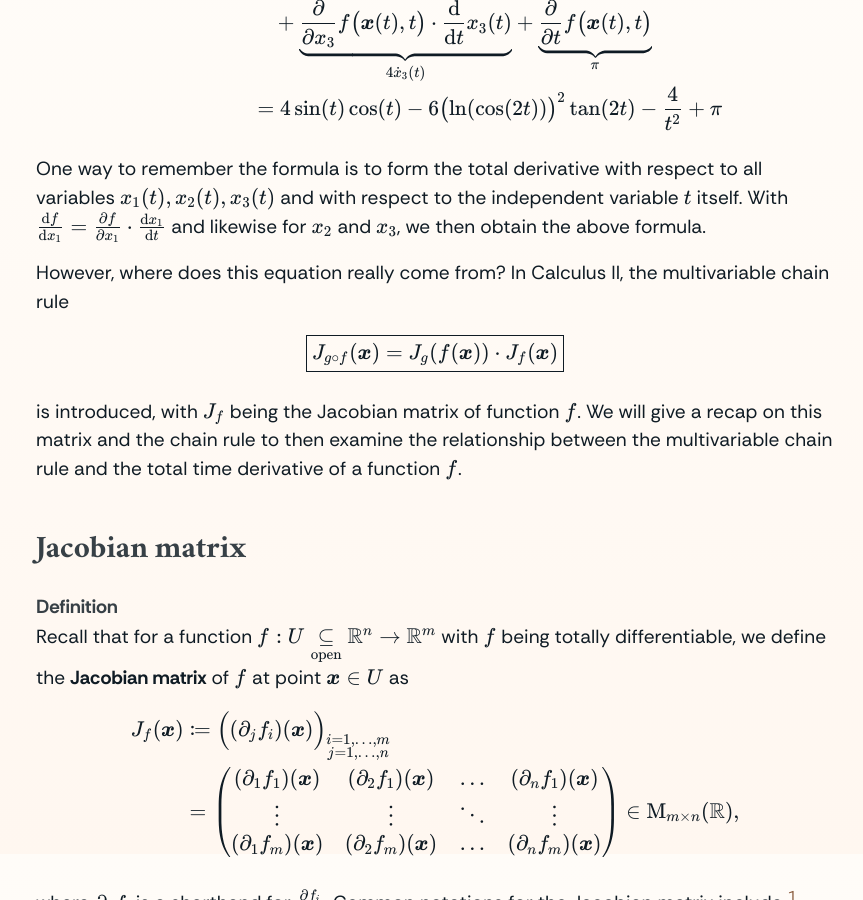
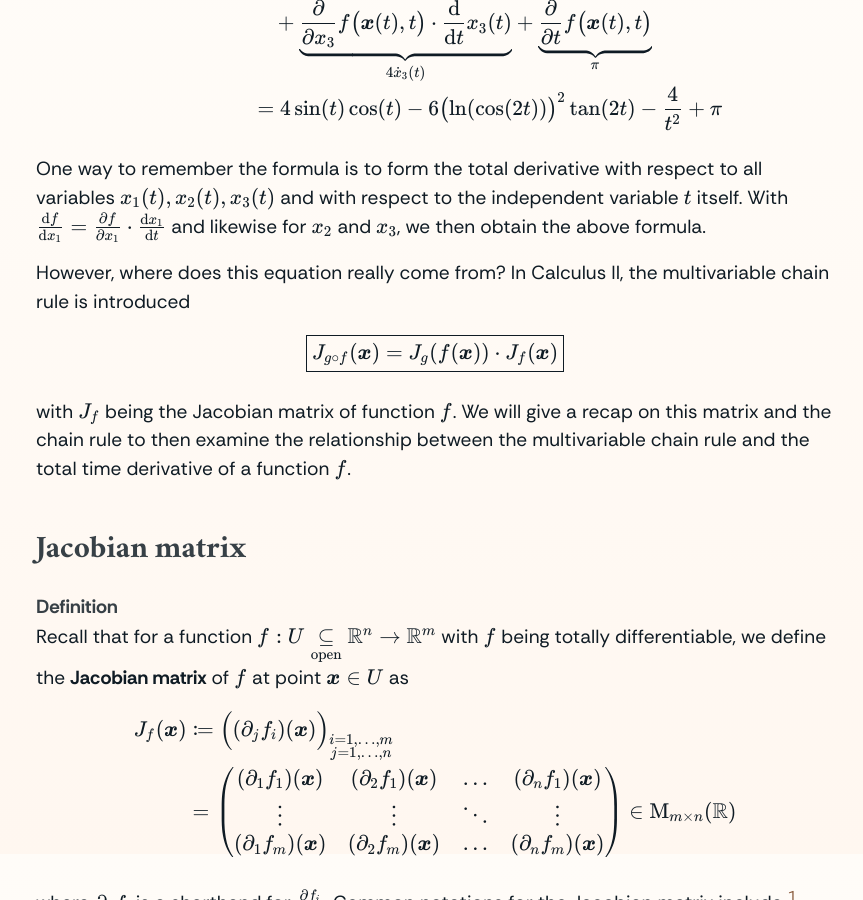
Before and after one commit to Splines/homepage, a Jekyll site: the page built from _posts/2025-09-27-jacobi-total-time-derivative.md, in a window 1280 px wide and 900 px high, scrolled down 946 px. Shown: the whole window, without its empty margins (205-1068 px from the left). Built offline with Jekyll 4.4.1, drawn with Linux system fonts in a browser that asks for light colours; comment, search, counter and statistics services are not loaded; some of the changed text lies outside the part shown.

Commit message:
Polish Jacobi post

```diff
--- a/_posts/2025-09-27-jacobi-total-time-derivative.md
+++ b/_posts/2025-09-27-jacobi-total-time-derivative.md
@@ -27,7 +27,7 @@
 \begin{align*}
   f(\bm{x}(t), t) &= 2 \bigl(x_1(t)\bigr)^2 + \bigl(\ln(x_2(t))\bigr)^3 + 4 x_3(t) + \pi t,\\
   &\quad x_1(t) = \sin(t), \quad x_2(t) = \cos(2t),
-  \quad x_3(t) = \frac{1}{t},
+  \quad x_3(t) = \frac{1}{t}
 \end{align*}
 $$
 
@@ -72,7 +72,7 @@
   \vdots & \vdots & \ddots & \vdots\\
   (\partial_1 f_m)(\bm{x}) & (\partial_2 f_m)(\bm{x}) & \dots & (\partial_n f_m)(\bm{x})
  \end{pmatrix}
- \in \Matrix_{m\times n}(\R),
+ \in \Matrix_{m\times n}(\R)
 \end{align*}
 $$
 
@@ -107,7 +107,7 @@
   1 & 42 & 0\\
   2 (x_1 + e^{x_3}) & 0 & 2 e^{x_3} (x_1 + e^{x_3})
  \end{pmatrix}
- \in \Matrix_{2\times 3}(\R).
+ \in \Matrix_{2\times 3}(\R)
 \end{align*}
 $$
 
@@ -122,7 +122,7 @@
 
 $$
 \begin{align*}
- \dv{x} \Bigl(g(f(x))\Bigr) = g'(f(x)) \cdot f'(x).
+ \dv{x} \Bigl(g(f(x))\Bigr) = g'(f(x)) \cdot f'(x)
 \end{align*}
 $$
 
@@ -142,7 +142,7 @@
 
 $$
 \boxed{J_{g\circ f}(\bm{x}) = J_g(f(\bm{x})) \cdot J_f(\bm{x})
- \quad \in \Matrix_{k\times n}(\R).}
+ \quad \in \Matrix_{k\times n}(\R)}
 $$
 
 This is very similar to the case with one variable $x\in U\subseteq \R$ above, except now ($\bm{x}\in U\subseteq \R^n$) we make use of the Jacobian matrix and multiply matrices to account for the many variables $x_1, \dots, x_n$ that $\bm{x}$ consists of (thus _multivariable_ chain rule).
@@ -152,14 +152,14 @@
 As an example, take the function $f: \R^3 \to \R^2$ from above:
 $$
 \begin{align*}
- f(x_1, x_2, x_3) \coloneqq \bigl(x_1 + 42 x_2,\quad (x_1 + e^{x_3})^2 \bigr).
+ f(x_1, x_2, x_3) \coloneqq \bigl(x_1 + 42 x_2,\quad (x_1 + e^{x_3})^2 \bigr)
 \end{align*}
 $$
 and define $g: \R^2 \rightarrow \R,\, g(\bm{y}) \coloneqq y_1 \cdot y_2$, which puts us in this situation:
 
 <figure class="image">
   <img src="{{ '/assets/blog/2025-jacobi-total-time-derivative/chain-rule-example-commutative-diagram.svg' | relative_url }}"
-       style="max-width: 620px; padding: 1.5em;">
+       style="max-width: 640px; padding: 1.5em;">
 </figure>
 
 The Jacobian matrix for $g$ at $\bm{y} = (y_1, y_2) \in \R^2$ is:
@@ -211,7 +211,7 @@
 \begin{align*}
   f(\bm{x}(t), t) &= 2 \bigl(x_1(t)\bigr)^2 + \bigl(\ln(x_2(t))\bigr)^3 + 4 x_3(t) + \pi t,\\
   &\quad x_1(t) = \sin(t), \quad x_2(t) = \cos(2t),
-  \quad x_3(t) = \frac{1}{t},
+  \quad x_3(t) = \frac{1}{t}
 \end{align*}
 $$
 **The tricky part is to realize we can prefix $f$ by another function $\gamma$ which translates from the independent time variable $t$ to the $(n+1)$-dimensional input vector $\bigl(x_1(t), \dots, x_n(t), t\bigr)$** passed into $f$. Note that for $f$ in the introduction, we have $n=3$, yet we will leave $n$ generic here. The situation presents itself as follows in terms of a commutative diagram:
@@ -253,7 +257,7 @@
 \end{align*}
 $$
 
-This shows how the Jacobian matrix, multivariable chain rule and the total derivative are connected. We started with a function $f$ that had an _explicit_ time dependency (in our case the term $\pi t$) and _implicit_ time dependencies (since $x_1(t), \dots, x_n(t)$ are time-dependent). **We then wanted to compute the total derivative of $f$ with respect to $t$, which is just asking for the time derivative of the composite function $f\circ \gamma$, where $\gamma$ is a curve passing in all the parameters to $f$, including time $t$ itself**. This is in fact the definition of the total derivative of $f$ with respect to time $t$.
+This shows how the Jacobian matrix, multivariable chain rule, and the total derivative are connected. We started with a function $f$ that had an _explicit_ time dependency (in our case the term $\pi t$) and _implicit_ time dependencies (since $x_1(t), \dots, x_n(t)$ are time-dependent). **We then wanted to compute the total derivative of $f$ with respect to $t$, which is just asking for the time derivative of the composite function $f\circ \gamma$, where $\gamma$ is a curve passing in all the parameters to $f$, including time $t$ itself**. This is in fact the definition of the total derivative of $f$ with respect to time $t$.
 
 Note how the same formalism is applicable even when $f$ is not directly dependent on $t$. In this case, we still pass in $t$ as parameter to our function $f$, which is simply not using the variable at all. The term $\pdv{t} f(\bm{x}, t)$ will then evaluate to $0$ and we would get the same result as if we had just left out $t$ as last entry of $\gamma$ altogether. Therefore, our definition of $\gamma$ stays consistent.
 
@@ -332,7 +336,7 @@
  \end{pmatrix}\\
  &= \pdv{x_1} f\bigl(x_1, \dot{x}_1, t\bigr) \cdot \dot{x}_1 + \pdv{\dot{x}_1} f\bigl(x_1, \dot{x}_1, t\bigr) \cdot \ddot{x}_1 + \pdv{t} f\bigl(x_1, \dot{x}_1, t\bigr) \cdot 1\\
  &= -b \dot{x}_1 \dot{x}_1 + \bigl(2a\dot{x}_1 - b x_1\bigr) \ddot{x}_1 + 0\\
- &= \solution{-b \dot{x}_1^2 + \bigl(2a\dot{x}_1 - b x_1\bigr) \ddot{x}_1}.
+ &= \solution{-b \dot{x}_1^2 + \bigl(2a\dot{x}_1 - b x_1\bigr) \ddot{x}_1}
 \end{align*}
 $$
 
@@ -358,7 +362,7 @@
 \begin{align*}
  &\dv{t} f\bigl(x_1, \dot{x}_1, t\bigr)\\
  &= \pdv{x_1} f\bigl(x_1, \dot{x}_1, t\bigr) \cdot \dot{x}_1 + \pdv{\dot{x}_1} f\bigl(x_1, \dot{x}_1, t\bigr) \cdot \ddot{x}_1 + \pdv{t} f\bigl(x_1, \dot{x}_1, t\bigr) \cdot 1\\
- &= \solution{-a \cdot \dv{x}\Bigr\rvert_{x=x_1} u(x) \cdot e^{-kt} \cdot \dot{x}_1 + 0 + a k u(x_1) e^{-kt} \cdot 1},
+ &= \solution{-a \cdot \dv{x}\Bigr\rvert_{x=x_1} u(x) \cdot e^{-kt} \cdot \dot{x}_1 + 0 + a k u(x_1) e^{-kt} \cdot 1}
 \end{align*}
 $$
 where $\dv{x}\bigr\rvert_{x=x_1} u(x) = 3$ if $u(x) \coloneqq 3x + 5$ (as an example).
```
Also changed, not shown: other parts of _posts/2025-09-27-jacobi-total-time-derivative.md (+12 -8 lines), assets/blog/2025-jacobi-total-time-derivative/chain-rule-example-commutative-diagram.svg.
